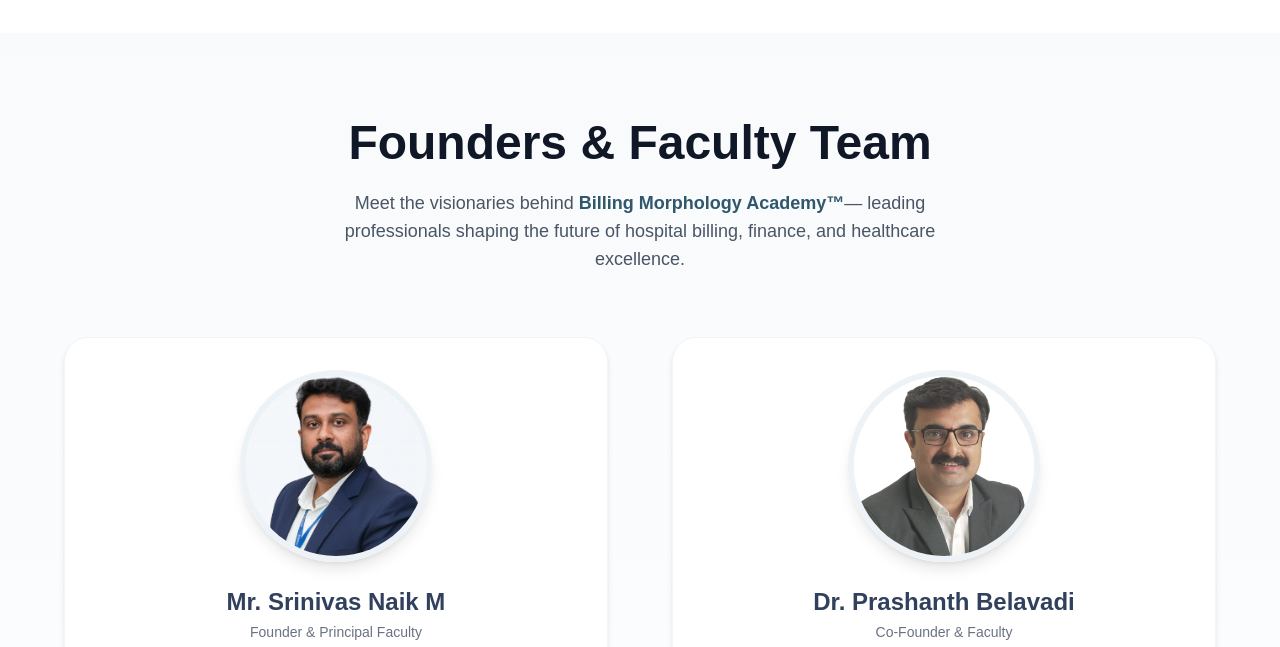
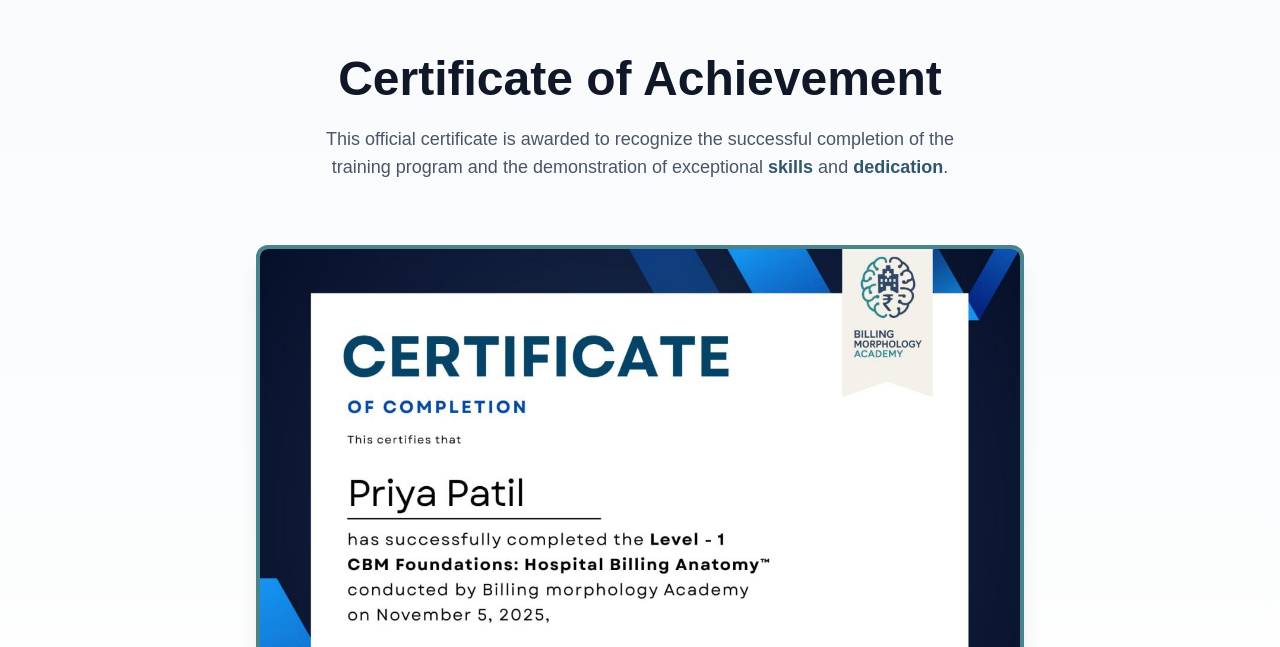
Before and after one commit to Chandan784/BillingMorphology, a Next.js app: page / in a window 1280 px wide. Shown: the part 6373-7020 px from the top of the page. Built offline with nearby package versions, Linux system fonts and the light colour scheme.

Commit message:
certificate added

```diff
--- /dev/null
+++ b/src/app/components/Certificate.jsx
@@ -0,0 +1,55 @@
+"use client";
+
+import React from "react";
+import { motion } from "framer-motion";
+
+function Certificate() {
+  return (
+    <section className="bg-gradient-to-b from-[#f8fafc] to-white py-20 px-6 md:px-12">
+      <div className="max-w-4xl mx-auto text-center">
+        {/* Title */}
+        <motion.h2
+          className="text-3xl md:text-5xl font-extrabold text-gray-900 leading-tight"
+          initial={{ opacity: 0, y: 30 }}
+          whileInView={{ opacity: 1, y: 0 }}
+          transition={{ duration: 0.6 }}
+          viewport={{ once: true }}
+        >
+          Certificate of Achievement
+        </motion.h2>
+
+        {/* Description */}
+        <motion.p
+          className="mt-4 text-gray-600 max-w-2xl mx-auto text-lg"
+          initial={{ opacity: 0, y: 30 }}
+          whileInView={{ opacity: 1, y: 0 }}
+          transition={{ delay: 0.2, duration: 0.6 }}
+          viewport={{ once: true }}
+        >
+          This official certificate is awarded to recognize the successful
+          completion of the training program and the demonstration of
+          exceptional{" "}
+          <span className="font-semibold text-[#31576d]">skills</span> and{" "}
+          <span className="font-semibold text-[#31576d]">dedication</span>.
+        </motion.p>
+
+        {/* Certificate Image */}
+        <motion.div
+          className="flex justify-center mt-16"
+          initial={{ opacity: 0, y: 40 }}
+          whileInView={{ opacity: 1, y: 0 }}
+          transition={{ duration: 0.7 }}
+          viewport={{ once: true }}
+        >
+          <img
+            src="/certificate.jpg"
+            alt="Certificate of Completion"
+            className="w-full max-w-3xl h-auto rounded-xl shadow-xl border-4 border-[#49838c]"
+          />
+        </motion.div>
+      </div>
+    </section>
+  );
+}
+
+export default Certificate;
--- a/src/app/components/CotactusSection.jsx
+++ b/src/app/components/CotactusSection.jsx
@@ -76,7 +76,7 @@ export default function ContactUsSection() {
                 href="mailto:info@billingmorphologyacademy.com"
                 className="text-gray-700 font-medium hover:text-[#49838c] transition"
               >
-                info@billingmorphologyacademy.com
+                info@billingmorphology.com
               </a>
             </div>
 
@@ -86,7 +86,7 @@ export default function ContactUsSection() {
                 href=""
                 className="text-gray-700 font-medium hover:text-[#49838c] transition"
               >
-                +91 9989211109 , +91 8496973301
+                +91 7032498555, +91 8978375755, +91 9505414738
               </a>
             </div>
           </div>
--- a/src/app/components/Footer.jsx
+++ b/src/app/components/Footer.jsx
@@ -88,7 +88,7 @@ export default function Footer() {
               <li>
                 Phone:{" "}
                 <a href="" className="hover:text-blue-400 transition">
-                  +91 99892 11109, +91 8496973301
+                  +91 7032498555, +91 8978375755, +91 9505414738
                 </a>
               </li>
               <li className="leading-relaxed">
--- a/src/app/components/TargetAudience.jsx
+++ b/src/app/components/TargetAudience.jsx
@@ -59,7 +59,7 @@ const aspirations = [
 
 const TargetAudience = () => {
   return (
-    <section className="py-16 px-6 md:px-12 bg-gradient-to-b from-background via-primary/5 to-background text-gray-900">
+    <section className="py-8 px-6 md:px-12 bg-gradient-to-b from-background via-primary/5 to-background text-gray-900">
       {/* Header */}
       <motion.div
         initial={{ opacity: 0, y: 40 }}
--- a/src/app/contact-us/page.js
+++ b/src/app/contact-us/page.js
@@ -75,12 +75,12 @@ export default function ContactPage() {
             {
               title: "Email Us",
               icon: "📧",
-              value: "info@billingmorpholog.com",
+              value: "info@billingmorphology.com",
             },
             {
               title: "Call Us",
               icon: "📞",
-              value: "+91 9989211109",
+              value: "  +91 7032498555, +91 8978375755, +91 9505414738",
             },
             {
               title: "Visit Us",
--- a/src/app/page.js
+++ b/src/app/page.js
@@ -14,6 +14,7 @@ import { Contact } from "lucide-react";
 import ContactUsSection from "./components/CotactusSection";
 import JobOpportunities from "./components/JobOppertunities";
 import TargetAudience from "./components/TargetAudience";
+import Certificate from "./components/Certificate";
 
 export default function Home() {
   return (
@@ -38,6 +39,7 @@ export default function Home() {
 
         <JobOpportunities />
         <TargetAudience />
+        <Certificate />
         <AboutUsSection />
         <ContactUsSection />
       </main>
```
Also changed, not shown: public/certificate.jpg (added).
